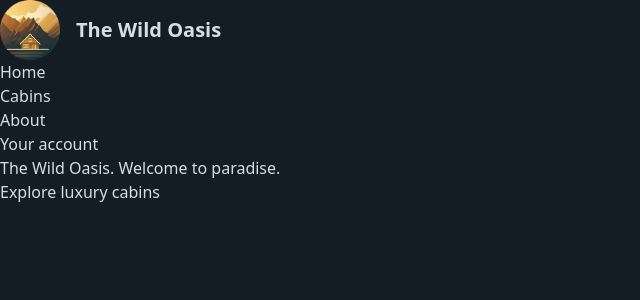
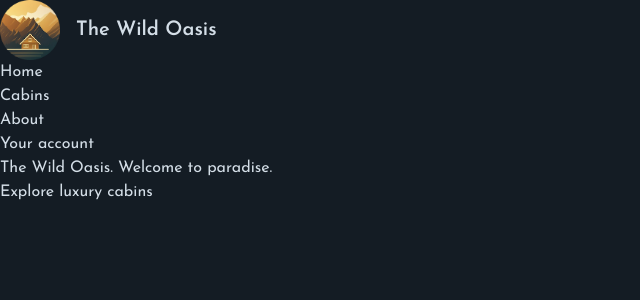
Before and after one commit to NikolaGedovic/the-wild-oasis-website, a Next.js app: page / in a window 1280 px wide. Shown: the top 300 px of the page, without its empty margins (0-640 px from the left). Built offline with nearby package versions, Linux system fonts and the light colour scheme.

Commit message:
loading and optimizing fonts

```diff
--- a/app/layout.js
+++ b/app/layout.js
@@ -1,5 +1,12 @@
 import Logo from "./_components/Logo";
 import Navigation from "./_components/Navigation";
+
+import { Josefin_Sans } from "next/font/google";
+
+const josefin = Josefin_Sans({
+  subsets: ["latin"],
+  display: "swap",
+});
 
 import "@/app/_styles/globals.css";
 
@@ -15,7 +22,9 @@
 export default function RootLayout({ children }) {
   return (
     <html lang={"en"}>
-      <body className={"bg-primary-950 text-primary-100 min-h-screen"}>
+      <body
+        className={`${josefin.className} bg-primary-950 text-primary-100 min-h-screen`}
+      >
         <header>
           <Logo />
           <Navigation />
```
